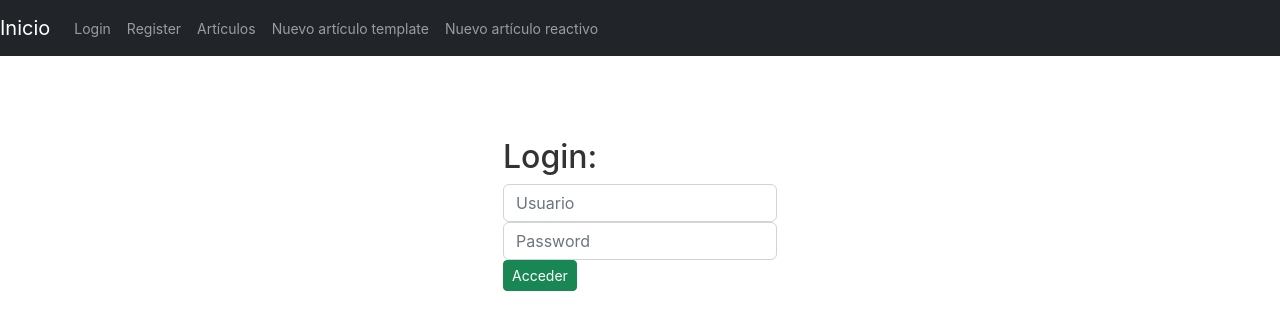
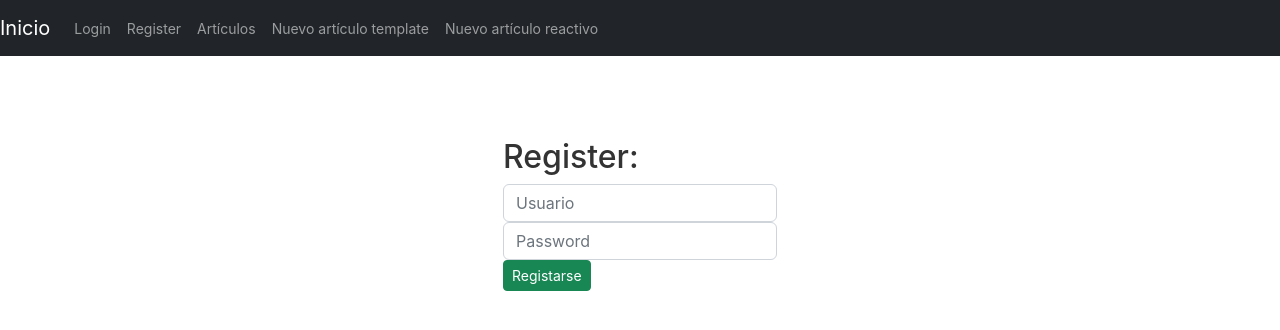
Before and after one commit to carloscr99/UOC-Fr-JS-PEC7, an Angular app in the folder PEC7_Ej_Prac/stock-market/: page / in a window 1280 px wide. Shown: the top 330 px of the page. Built offline with nearby package versions, Linux system fonts and the light colour scheme.

Commit message:
Generado el componente register

```diff
--- a/PEC7_Ej_Prac/stock-market/src/app/app.component.html
+++ b/PEC7_Ej_Prac/stock-market/src/app/app.component.html
@@ -331,9 +331,15 @@
 
 <div class="content" role="main">
 
-  <div *ngIf="opcionSeleccionada === 'login' || opcionSeleccionada === ''">
+  <div *ngIf="opcionSeleccionada === 'login'">
     <login/>
   </div>
+
+
+  <div *ngIf="opcionSeleccionada === 'register' || opcionSeleccionada === ''">
+    <register/>
+  </div>
+
 
   <div *ngIf="opcionSeleccionada === 'articulos'">
     <article-list/>
--- a/PEC7_Ej_Prac/stock-market/src/app/app.module.ts
+++ b/PEC7_Ej_Prac/stock-market/src/app/app.module.ts
@@ -11,6 +11,7 @@ import { ArticleNewReactiveComponent } from './article/article-new-reactive/arti
 import { HttpClientModule } from '@angular/common/http';
 import { imageUrlPipe } from './imageUrl.pipe';
 import { LoginComponent } from './login/login.component';
+import { RegisterComponent } from './register/register.component';
 
 @NgModule({
   declarations: [
@@ -21,7 +22,8 @@ import { LoginComponent } from './login/login.component';
     ArticleNewTemplateComponent,
     ArticleNewReactiveComponent,
     imageUrlPipe,
-    LoginComponent
+    LoginComponent,
+    RegisterComponent
     ],
   imports: [
     BrowserModule,
--- /dev/null
+++ b/PEC7_Ej_Prac/stock-market/src/app/register/register.component.html
@@ -0,0 +1,31 @@
+<h2>Register:</h2>
+
+<div class="formGroup">
+    <form [formGroup]="registerForm" (ngSubmit)="onSubmit()">
+        <div class="user-name">
+            <input type="text" placeholder="Usuario" class="form-control"
+            name="userName" formControlName="name">
+        </div>
+        <div *ngIf="registerForm.controls.name.invalid && (registerForm.controls.name.dirty || registerForm.controls.name.touched)">
+            <div *ngIf="registerForm.controls.name.errors?.['required']">
+              <p class="msgError">
+                El nombre de usuario es necesario
+              </p>
+            </div>
+        </div>
+        <div class="user-password">
+            <input type="password" placeholder="Password" class="form-control"
+            name="userPassword" formControlName="password">
+        </div>
+        <div *ngIf="registerForm.controls.password.invalid && (registerForm.controls.password.dirty || registerForm.controls.password.touched)">
+            <div *ngIf="registerForm.controls.password.errors?.['required']">
+              <p class="msgError">
+                La contraseña es requerida
+              </p>
+            </div>
+        </div>
+        <button type="submit" class="btn btn-sm btn-success">Registarse</button>
+    </form>
+
+
+</div>
--- /dev/null
+++ b/PEC7_Ej_Prac/stock-market/src/app/register/register.component.ts
@@ -0,0 +1,64 @@
+import { Component } from '@angular/core';
+import { UserService } from '../services/user-service.service';
+import { FormBuilder, Validators } from '@angular/forms';
+import { User } from '../user/User';
+
+@Component({
+  selector: 'register',
+  templateUrl: './register.component.html',
+  styleUrls: ['./register.component.css']
+})
+export class RegisterComponent {
+
+  public user: User;
+  public mensaje: String = '';
+
+  constructor(private userService: UserService, private fb: FormBuilder){
+    this.user = {
+      user: '',
+      password: '',
+      token: ''
+    }
+  }
+
+  registerForm = this.fb.group({
+
+    name: ['',Validators.required],
+    password: ['',Validators.required]
+
+  });
+
+
+  onSubmit(){
+
+    if(this.registerForm.valid){
+
+      this.user = {
+         user: this.registerForm.value.name ?? '',
+         password: this.registerForm.value.password ?? '',
+         token: ''
+      }
+
+      console.log("usuario: ", this.user);
+
+      this.userService.register(this.user).subscribe((result) =>{
+
+        console.log(result);
+        this.mensaje = result.msg;
+        this.user.token = result.token;
+
+
+      }, (error =>{
+        this.mensaje = error.msg;
+        console.log("error: ", error);
+      }))
+
+    }
+    else{
+      console.log("Registro no válido");
+    }
+
+
+  }
+
+}
```
Also changed, not shown: PEC7_Ej_Prac/stock-market/src/app/register/register.component.css (added), 1 other file (tests, documents, lock files or other folders).
